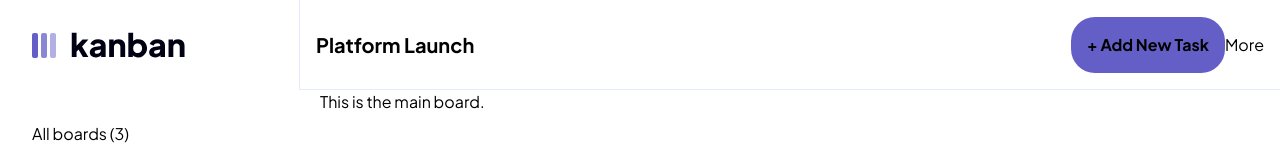
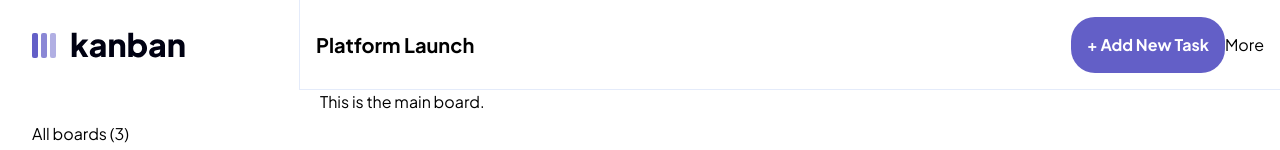
Before and after one commit to lemreyes/kanban, a Next.js app: page / in a window 1280 px wide. Shown: the top 150 px of the page. Built offline with nearby package versions, Linux system fonts and the light colour scheme.

Commit message:
add white color to theme

```diff
--- a/tailwind.config.ts
+++ b/tailwind.config.ts
@@ -18,6 +18,7 @@ const config: Config = {
       lightGray: "#979797",
       linesLight: "#e4ebfa",
       mainPurple: "#635fc7",
+      white: "#ffffff"
     },
   },
   plugins: [],
```
